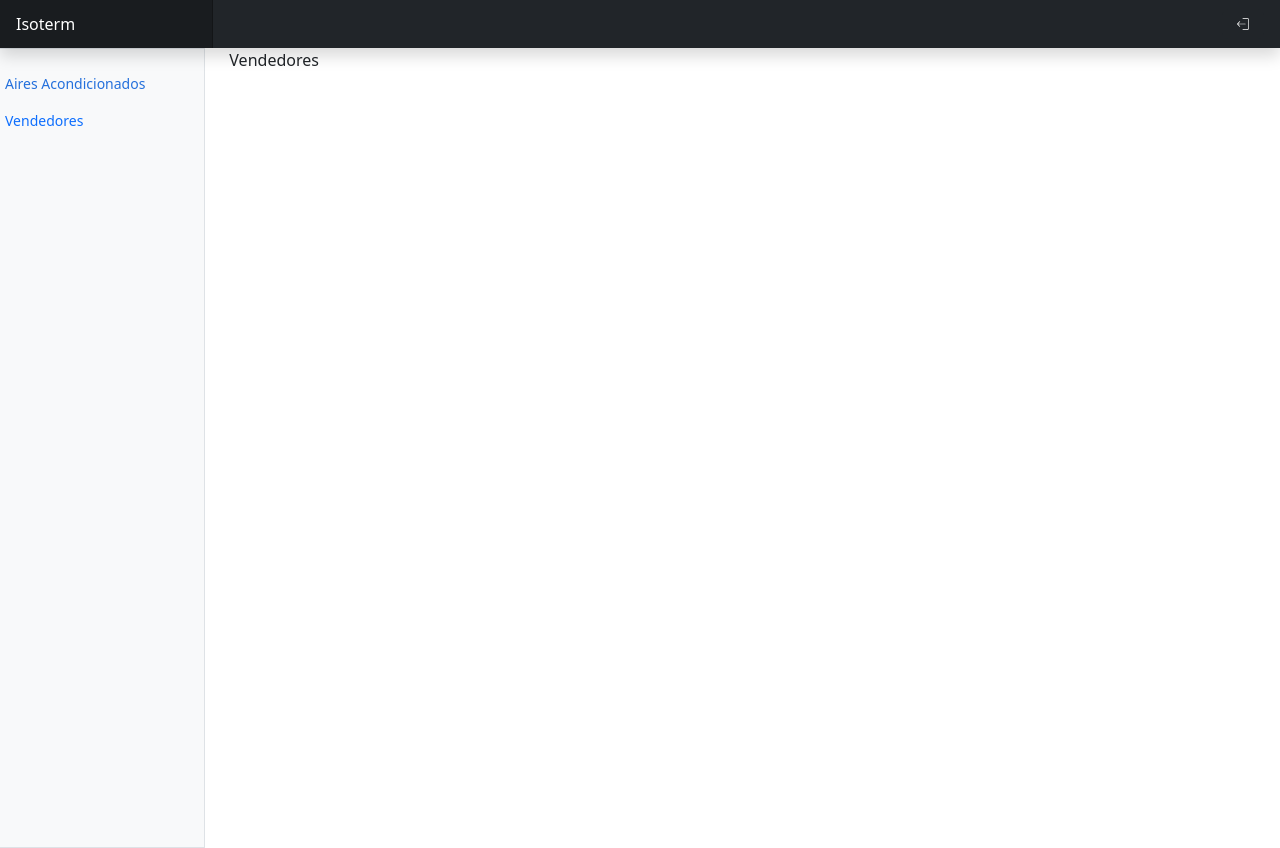
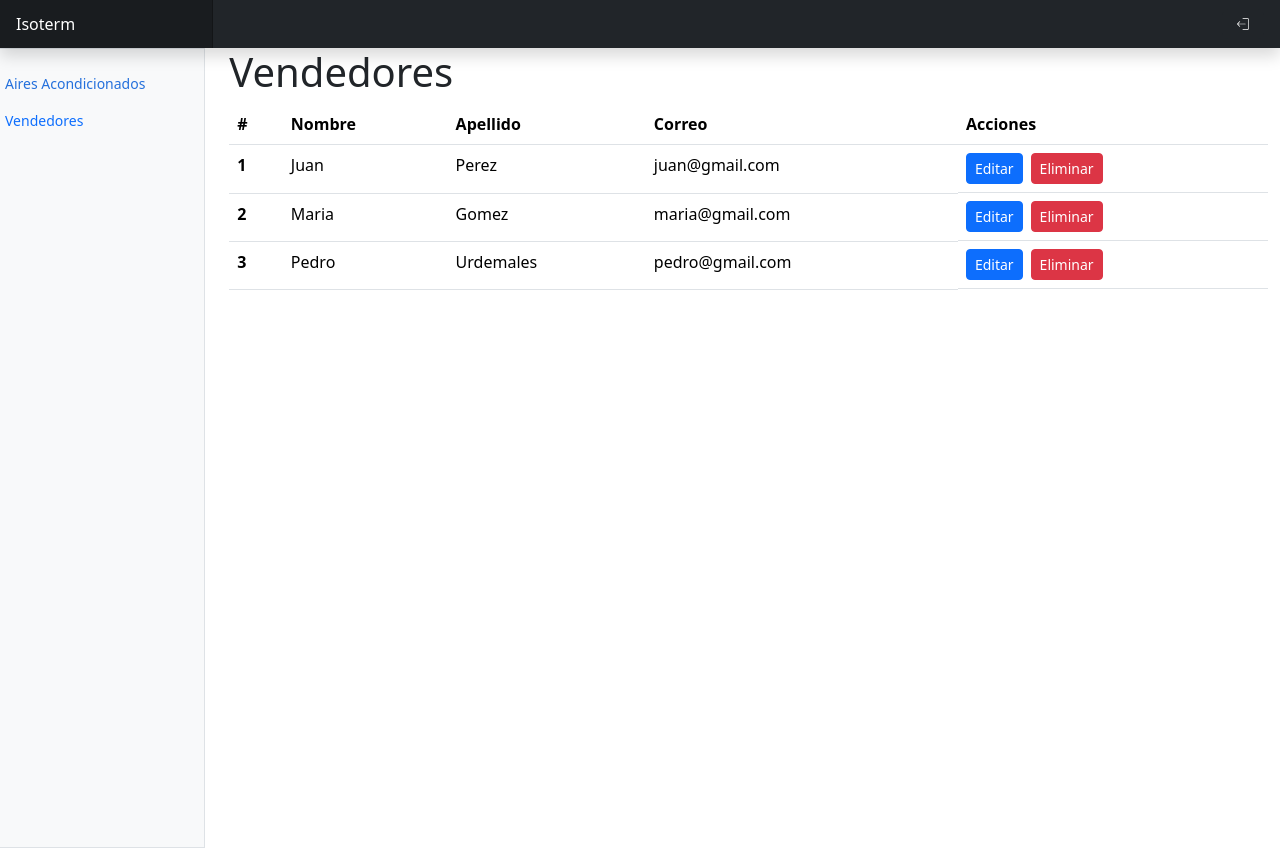
Before and after one commit to topavasquez/isoterm-frontend, a React (Create React App) app: page /dashboard/vendedores in a window 1280 px wide. Built offline with nearby package versions, Linux system fonts and the light colour scheme.

Commit message:
vendedores (falta logica para conexion a back)

```diff
--- a/src/components/vendedores/Vendedores.jsx
+++ b/src/components/vendedores/Vendedores.jsx
@@ -1,7 +1,94 @@
-import React from 'react'
+import React, { useEffect, useState } from 'react'
 
 export default function Vendedores() {
+
+  // const [vendedores, setVendedores] = useState([])
+  const [loding, setLoding] = useState(false)
+
+  const vendedores = [
+    { id: 1, nombre: 'Juan', apellido: 'Perez', correo: 'juan@gmail.com' },
+    { id: 2, nombre: 'Maria', apellido: 'Gomez', correo: 'maria@gmail.com' },
+    { id: 3, nombre: 'Pedro', apellido: 'Urdemales', correo: 'pedro@gmail.com' },
+  ]
+
+  useEffect(() => {
+    // obtenerVendedores()
+  }, [])
+
+  /*
+  const obtenerVendedores = () => {
+    fetch('http://localhost:3000/api/vendedores')
+      .then(response => response.json())
+      .then(data => {
+        setVendedores(data)
+        setLoding(false)
+      })
+      .catch(error => {
+        console.error('Error al obtener los vendedores:', error)
+      })
+  }
+  */
+
+  /*
+  const eliminarVendedor = (id) => {
+    fetch('http://localhost:3000/api/vendedores/' + id, {
+      method: 'DELETE',
+    })
+    .then(response => response.json())
+    .then(data => {
+      console.log('Vendedor eliminado:', data)
+      obtenerVendedores()
+    })
+    .catch(error => {
+      console.error('Error al eliminar el vendedor:', error)
+    })
+  }
+  */
+
+  const editarVendedor = (id) => {
+
+  }
+
   return (
-    <div>Vendedores</div>
+    <div>
+      <h1>Vendedores</h1>
+
+      {
+        loding ?
+          <div className="spinner-border" role="status">
+            <span className="visually-hidden">Loading...</span>
+          </div>
+          :
+          <div>
+            <table className="table">
+              <thead>
+                <tr>
+                  <th scope="col">#</th>
+                  <th scope="col">Nombre</th>
+                  <th scope="col">Apellido</th>
+                  <th scope="col">Correo</th>
+                  <th scope="col">Acciones</th>
+                </tr>
+              </thead>
+              <tbody>
+                {
+                  vendedores.map(vendedor => (
+                    <tr key={vendedor.id}>
+                      <th scope="row">{vendedor.id}</th>
+                      <td>{vendedor.nombre}</td>
+                      <td>{vendedor.apellido}</td>
+                      <td>{vendedor.correo}</td>
+                      <td className='d-flex gap-2'>
+                        <button className="btn btn-primary btn-sm">Editar</button>
+                        <button className="btn btn-danger btn-sm">Eliminar</button>
+                      </td>
+                    </tr>
+                  ))
+                }
+              </tbody>
+            </table>
+          </div>
+      }
+    </div>
   )
 }
```
